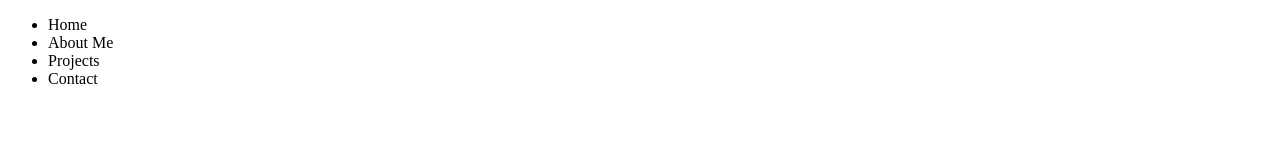
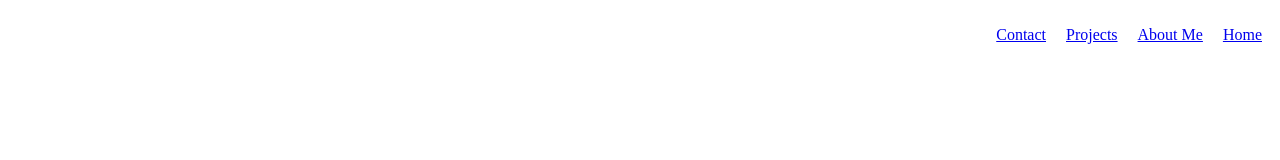
Before and after one commit to XylarCL/Portfolio, a plain HTML site: page index.html in a window 1280 px wide. Drawn offline with Linux system fonts and the light colour scheme.

Commit message:
Added Header and basic formatting

```diff
--- a/index.html
+++ b/index.html
@@ -9,13 +9,23 @@
 
     <body>
         <header>
-            <ul>
-                <li>Home</li>
-                <li>About Me</li>
-                <li>Projects</li>
-                <li>Contact</li>
+            <div class="header">
+                <ul>
+                    <li>
+                        <a href = index.html>Home</a>
+                    </li>
+                    <li>
+                        <a href = aboutMe.html>About Me</a>
+                    </li>
 
-            </ul>
+                    <li>
+                        <a href = contact.html>Projects</a>
+                    </li>
+                    <li>
+                        <a href = projects.html>Contact</a>
+                    </li>
+                </ul>
+            </div>
         </header>
         <main>
 
--- a/style.css
+++ b/style.css
@@ -0,0 +1,11 @@
+
+.header li{
+    display: block;
+    float: right;
+    margin: 10px;
+}
+
+.header ul{
+    list-style-type: none;
+    display: block;
+}
```
